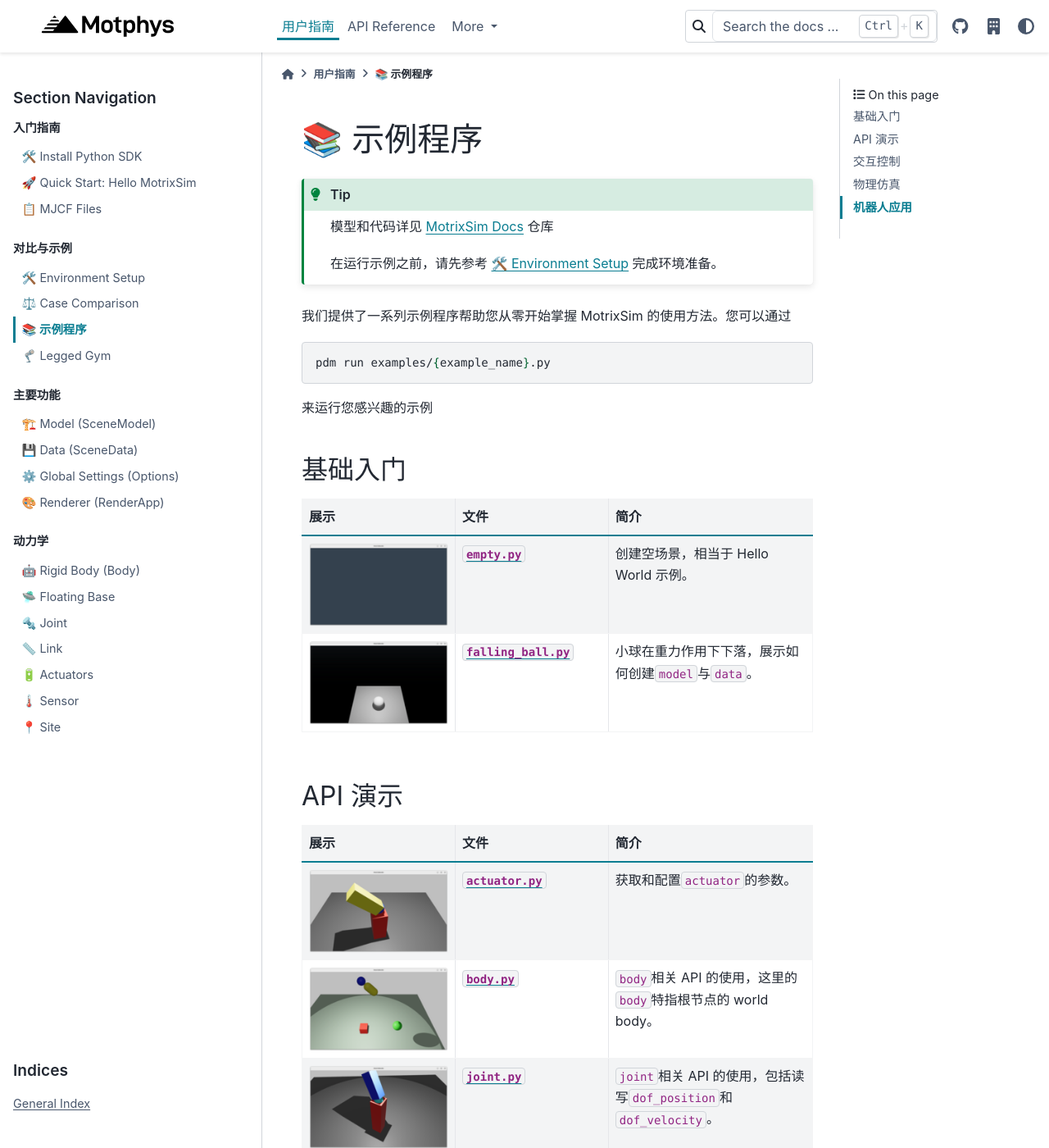
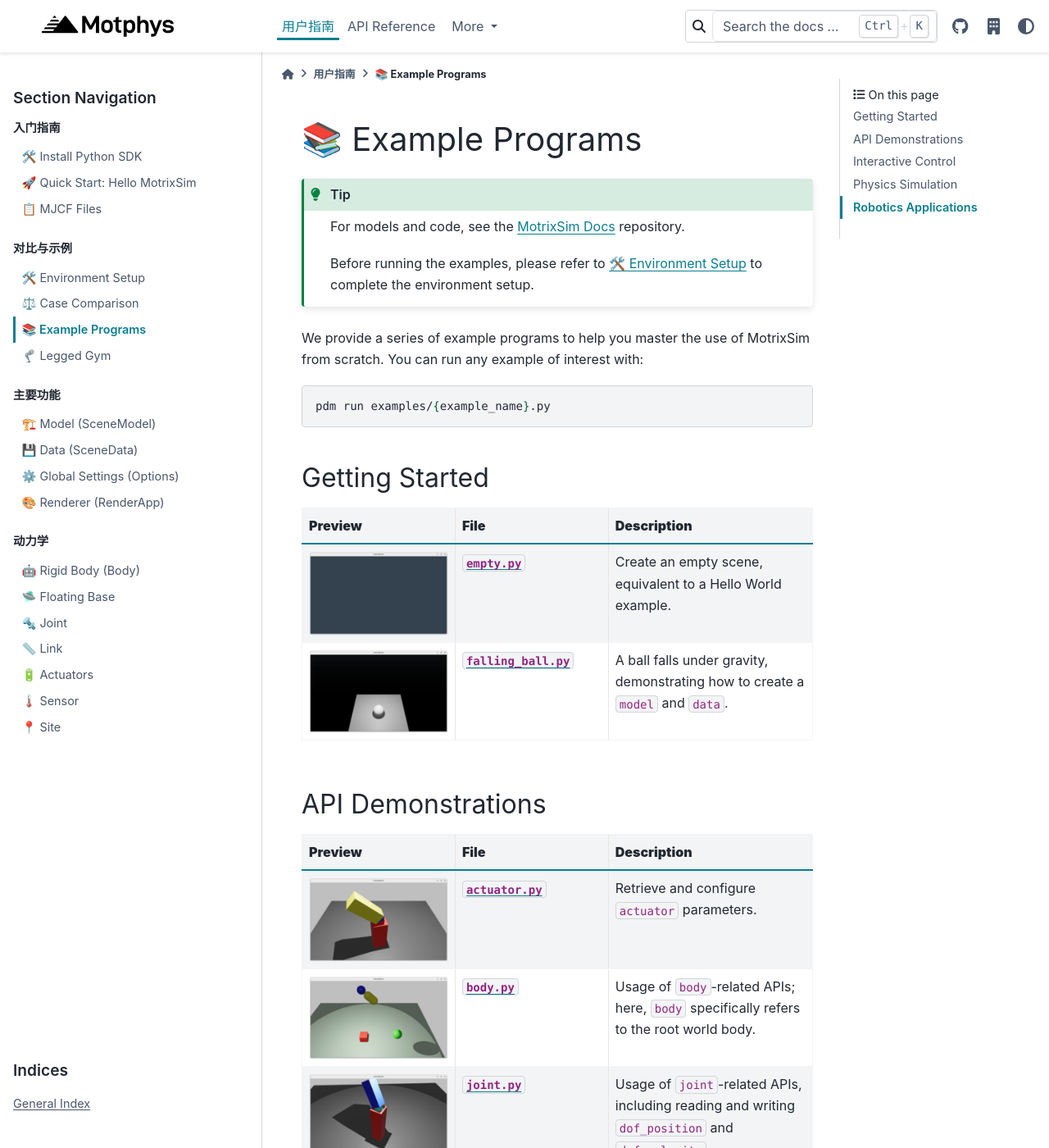
Before and after one commit to Motphys/motrixsim-docs, a Sphinx documentation site: the page built from docs.en/source/user_guide/overview/examples.md, in a window 1280 px wide and 1400 px high. Shown: the whole window at 82% size. Built offline with Sphinx 7.4.7 and the PyData theme 0.15.4, drawn with Linux system fonts in a browser that asks for light colours; some of the changed text lies outside the part shown.

Commit message:
translate user_guide overview examples.md

````diff
--- a/docs.en/source/user_guide/overview/examples.md
+++ b/docs.en/source/user_guide/overview/examples.md
@@ -1,133 +1,130 @@
-# 📚 示例程序
+# 📚 Example Programs
 
 :::{tip}
-模型和代码详见 [MotrixSim Docs](https://github.com/Motphys/motrixsim-docs) 仓库
+For models and code, see the [MotrixSim Docs](https://github.com/Motphys/motrixsim-docs) repository.
 
-在运行示例之前，请先参考 {doc}`../overview/environment_setup` 完成环境准备。
+Before running the examples, please refer to {doc}`../overview/environment_setup` to complete the environment setup.
 :::
 
-我们提供了一系列示例程序帮助您从零开始掌握 MotrixSim 的使用方法。您可以通过
+We provide a series of example programs to help you master the use of MotrixSim from scratch. You can run any example of interest with:
 
 ```bash
 pdm run examples/{example_name}.py
 ```
 
-来运行您感兴趣的示例
-
-## 基础入门
+## Getting Started
 
 ```{list-table}
 :header-rows: 1
 :class: longtable
 :widths: 30 30 40
 
-* - **展示**
-  - **文件**
-  - **简介**
+* - **Preview**
+  - **File**
+  - **Description**
 * - ![empty](../../_static/images/examples/empty.png)
   - [`empty.py`](../../../../examples/empty.py)
-  - 创建空场景，相当于 Hello World 示例。
+  - Create an empty scene, equivalent to a Hello World example.
 * - ![falling_ball](../../_static/images/examples/falling_ball.png)
   - [`falling_ball.py`](../../../../examples/falling_ball.py)
-  - 小球在重力作用下下落，展示如何创建`model`与`data`。
+  - A ball falls under gravity, demonstrating how to create a `model` and `data`.
 ```
 
-## API 演示
+## API Demonstrations
 
 ```{list-table}
 :header-rows: 1
 :class: longtable
 :widths: 30 30 40
 
-* - **展示**
-  - **文件**
-  - **简介**
+* - **Preview**
+  - **File**
+  - **Description**
 * - ![actuator](../../_static/images/examples/actuator.png)
   - [`actuator.py`](../../../../examples/actuator.py)
-  - 获取和配置`actuator`的参数。
+  - Retrieve and configure `actuator` parameters.
 * - ![body](../../_static/images/examples/body.png)
   - [`body.py`](../../../../examples/body.py)
-  - `body`相关 API 的使用，这里的`body`特指根节点的 world body。
+  - Usage of `body`-related APIs; here, `body` specifically refers to the root world body.
 * - ![joint](../../_static/images/examples/joint.png)
   - [`joint.py`](../../../../examples/joint.py)
-  - `joint`相关 API 的使用，包括读写`dof_position`和`dof_velocity`。
+  - Usage of `joint`-related APIs, including reading and writing `dof_position` and `dof_velocity`.
 * - ![link](../../_static/images/examples/link.png)
   - [`link.py`](../../../../examples/link.py)
-  - `link`相关 API 的使用。
+  - Usage of `link`-related APIs.
 * - ![model](../../_static/images/examples/model.png)
   - [`model.py`](../../../../examples/model.py)
-  - `model`相关 API 的使用，包括单模型多实例的场景。
+  - Usage of `model`-related APIs, including multi-instance scenarios for a single model.
 * - ![option](../../_static/images/examples/option.png)
   - [`options.py`](../../../../examples/options.py)
-  - 使用`options`对模拟器进行参数配置。
+  - Configure simulator parameters using `options`.
 * - ![site_and_sensor](../../_static/images/examples/site_and_sensor.png)
   - [`site_and_sensor.py`](../../../../examples/site_and_sensor.py)
-  - `site`和`sensor`相关 API 的使用。
+  - Usage of `site` and `sensor`-related APIs.
 * - ![friction](../../_static/images/examples/friction.png)
   - [`friction.py`](../../../../examples/friction.py)
-  - 摩擦力配置的场景。
+  - Scene demonstrating friction configuration.
 ```
 
-## 交互控制
+## Interactive Control
 
 ```{list-table}
 :header-rows: 1
 :class: longtable
 :widths: 30 30 40
 
-* - **展示**
-  - **文件**
-  - **简介**
+* - **Preview**
+  - **File**
+  - **Description**
 * - ![read_keyboard](../../_static/images/examples/read_keyboard.png)
   - [`read_keyboard.py`](../../../../examples/read_keyboard.py)
-  - 使用键盘操控小车移动，展示键盘事件的使用。使用 W 键向前移动，S 键向后移动。
-转向：使用 A 键向左转，D 键向右转
+  - Control a cart using the keyboard; demonstrates keyboard event handling. Use W to move forward, S to move backward. Turning: A to turn left, D to turn right.
 * - ![mouse_click](../../_static/images/examples/mouse_click.png)
   - [`mouse_click.py`](../../../../examples/mouse_click.py)
-  - 使用鼠标点击地面移动小球，展示鼠标事件的使用。
+  - Move a ball by clicking on the ground with the mouse; demonstrates mouse event handling.
 ```
 
-## 物理仿真
+## Physics Simulation
 
 ```{list-table}
 :header-rows: 1
 :class: longtable
 :widths: 30 30 40
 
-* - **展示**
-  - **文件**
-  - **简介**
+* - **Preview**
+  - **File**
+  - **Description**
 * - ![gyroscope](../../_static/images/examples/gyroscope.png)
   - [`gyroscope.py`](../../../../examples/gyroscope.py)
-  - 陀螺的物理仿真场景。
+  - Physical simulation of a gyroscope.
 * - ![gyroscope_zero_gravity](../../_static/images/examples/gyroscope_zero_gravity.png)
   - [`gyroscope_zero_gravity.py`](../../../../examples/gyroscope_zero_gravity.py)
-  - 零重力环境下的陀螺场景，展示角动量守恒的物理特性。
+  - Gyroscope in a zero-gravity environment, demonstrating conservation of angular momentum.
 * - ![newton_cradle](../../_static/images/examples/newton_cradle.png)
   - [`newton_cradle.py`](../../../../examples/newton_cradle.py)
-  - 牛顿摆的物理仿真场景。
+  - Physical simulation of Newton's cradle.
 * - ![slope](../../_static/images/examples/slope.png)
   - [`slope.py`](../../../../examples/slope.py)
-  - 方块在斜坡上滚动的物理仿真模型。
+  - Simulation of a block rolling down a slope.
 * - ![local_arm](../../_static/images/examples/local_arm.png)
   - [`local_arm.py`](../../../../examples/local_arm.py)
-  - 由简单几何形状和`joint`组成的机械臂。
+  - A robotic arm composed of simple geometries and `joints`.
 ```
 
-## 机器人应用
+## Robotics Applications
 
 ```{list-table}
 :header-rows: 1
 :class: longtable
 :widths: 30 30 40
 
-* - **展示**
-  - **文件**
-  - **简介**
+* - **Preview**
+  - **File**
+  - **Description**
 * - ![go1](../../_static/images/examples/go1.png)
   - [`go1.py`](../../../../examples/go1.py)
-  - go1 机械狗的随机运动，展示如何引入神经网络和使用`.onnx`文件。
+  - Random motion of the Go1 quadruped robot, demonstrating how to integrate a neural network and use `.onnx` files.
 * - ![robotic_arm](../../_static/images/examples/robotic_arm.png)
   - [`robotic_arm.py`](../../../../examples/robotic_arm.py)
-  - 斯坦福机械臂使用移动命令序列进行小球的抓取与摆放。
+  - The Stanford robotic arm uses a sequence of movement commands to pick and place a ball.
 ```
````
